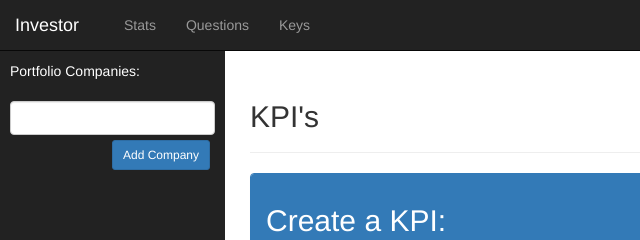
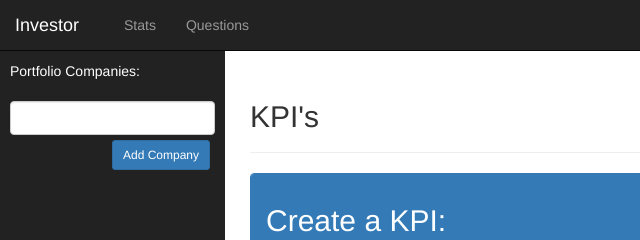
Before and after one commit to ismail-syed/deCODE_CoVenture, a website: page public/index.html at #!/investor in a window 1280 px wide. Shown: the top 240 px of the page, 0-640 px from the left. Drawn offline with nearby package versions, Linux system fonts and the light colour scheme; some packages are replaced by stand-ins of ours; no server answers.

Commit message:
Removed keys from investors

```diff
--- a/public/views/investor.html
+++ b/public/views/investor.html
@@ -21,7 +21,7 @@
 				<a class="dropdown-toggle" data-toggle="dropdown" onclick="hideGraph()" ng-click="showTab('questions')"> Questions </a>
 			</li>
 			<li class="dropdown">
-				<a class="dropdown-toggle" data-toggle="dropdown" onclick="hideGraph()" ng-click="showTab('keys')"> Keys </a>
+<!--				<a class="dropdown-toggle" data-toggle="dropdown" onclick="hideGraph()" ng-click="showTab('keys')"> Keys </a>-->
 			</li>
 		</ul>
 		<ul class="nav navbar-right top-nav">
```
